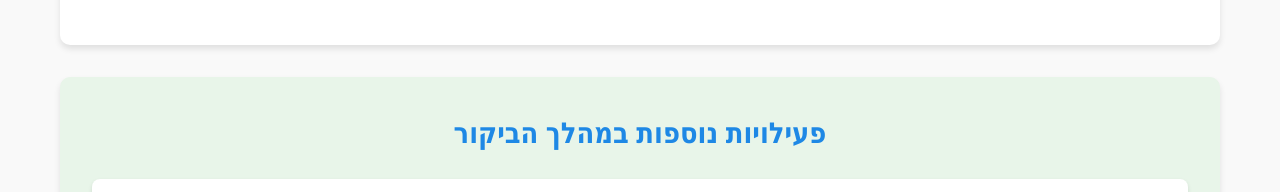
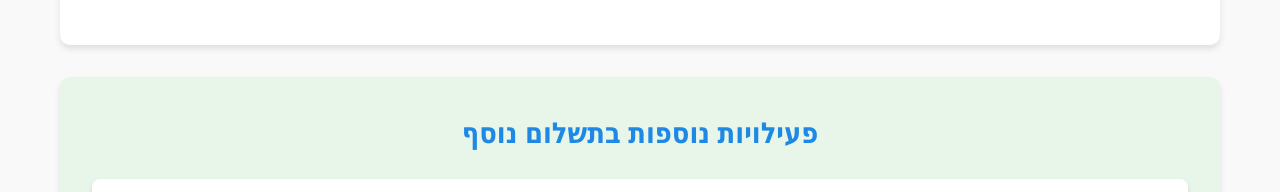
Before and after one commit to snirsnir/passover, a plain HTML site: page index.html in a window 1280 px wide. Shown: the part 1806-1998 px from the top of the page. Drawn offline with Linux system fonts and the light colour scheme.

Commit message:
Update index.html

```diff
--- a/index.html
+++ b/index.html
@@ -612,7 +612,7 @@
             </section>
 
             <section class="extra-activities scroll-animation">
-                <h2>פעילויות נוספות במהלך הביקור</h2>
+                <h2>פעילויות נוספות בתשלום נוסף</h2>
                 <ul class="extra-list">
                     <li class="extra-item">
                         <div class="extra-icon">🌠</div>
```
